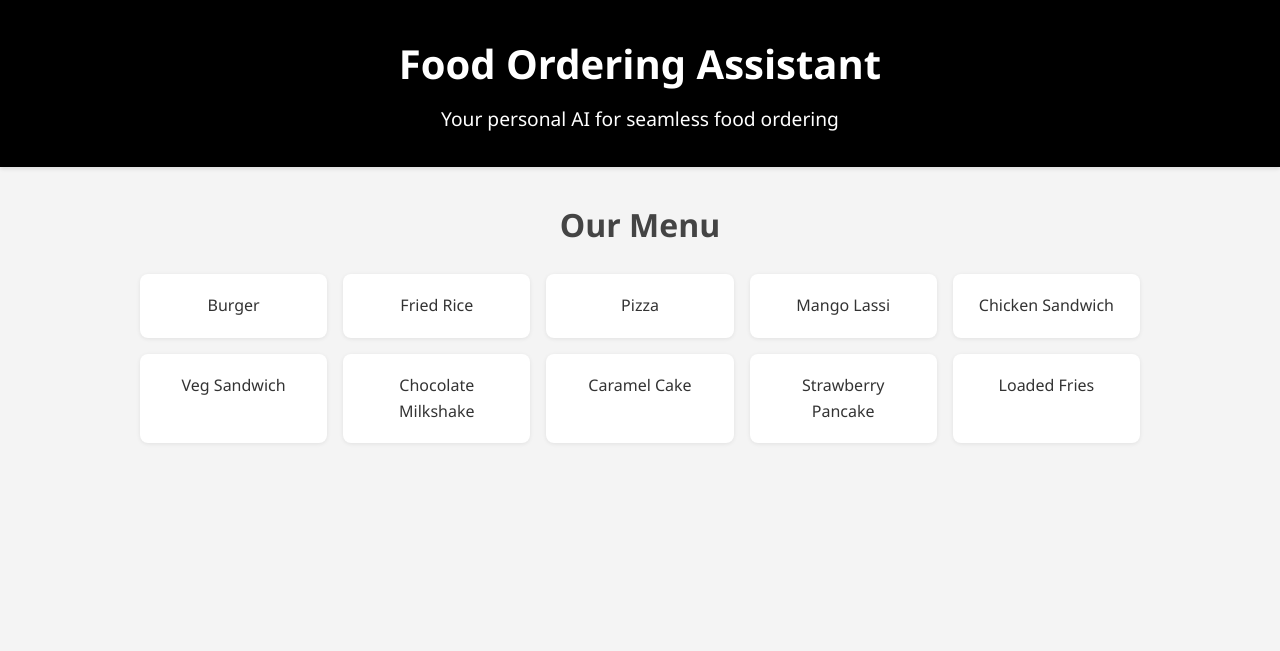
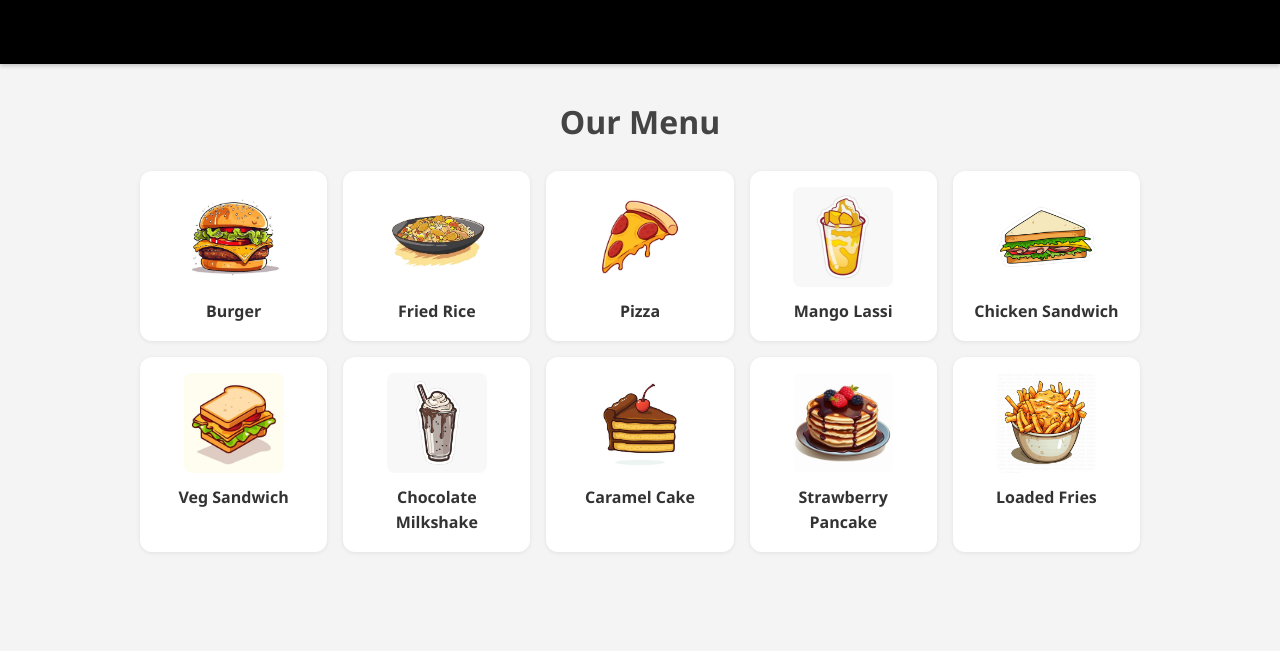
Before and after one commit to S1nen/Food-Chatbot, a plain HTML site: page frontend/index.html in a window 1280 px wide. Drawn offline with nearby package versions, Linux system fonts and the light colour scheme.

Commit message:
edited frontend

```diff
--- a/frontend/index.html
+++ b/frontend/index.html
@@ -4,37 +4,101 @@
   <meta charset="UTF-8" />
   <meta name="viewport" content="width=device-width, initial-scale=1.0" />
   <title>Foodbot</title>
+
+  <!-- External stylesheet -->
   <link rel="stylesheet" href="style.css" />
 
   <!-- Dialogflow Messenger bootstrap -->
   <script src="https://www.gstatic.com/dialogflow-console/fast/messenger/bootstrap.js?v=1" defer></script>
 </head>
 <body>
+  <!-- ========= HEADER ========= -->
   <header>
-    <h1>Food Ordering Assistant</h1>
-    <p>Your personal AI for seamless food ordering</p>
+<!--    <h1>Foodbot</h1>-->
+<!--    <p>Your personal AI for seamless food ordering</p>-->
   </header>
 
-   <main class="container">
-    <!-- Menu Section -->
+  <!-- ========= MAIN ========= -->
+  <main class="container">
     <section class="menu">
       <h2 class="section-title">Our Menu</h2>
+
+      <!-- ------- MENU GRID ------- -->
       <div class="menu-grid">
-        <div class="menu-item">Burger</div>
-        <div class="menu-item">Fried Rice</div>
-        <div class="menu-item">Pizza</div>
-        <div class="menu-item">Mango Lassi</div>
-        <div class="menu-item">Chicken Sandwich</div>
-        <div class="menu-item">Veg Sandwich</div>
-        <div class="menu-item">Chocolate Milkshake</div>
-        <div class="menu-item">Caramel Cake</div>
-        <div class="menu-item">Strawberry Pancake</div>
-        <div class="menu-item">Loaded Fries</div>
+        <!-- Burger -->
+        <div class="menu-item">
+          <img src="burger.jpg"
+               alt="Burger">
+          <p>Burger</p>
+        </div>
+
+        <!-- Fried Rice -->
+        <div class="menu-item">
+          <img src="fried rice.jpg"
+               alt="Fried Rice">
+          <p>Fried Rice</p>
+        </div>
+
+        <!-- Pizza -->
+        <div class="menu-item">
+          <img src="pizza.jpg"
+               alt="Pizza">
+          <p>Pizza</p>
+        </div>
+
+        <!-- Mango Lassi -->
+        <div class="menu-item">
+          <img src="mango lassi.jpg"
+               alt="Mango Lassi">
+          <p>Mango Lassi</p>
+        </div>
+
+        <!-- Chicken Sandwich -->
+        <div class="menu-item">
+          <img src="chicken sandwich.jpg"
+               alt="Chicken Sandwich">
+          <p>Chicken Sandwich</p>
+        </div>
+
+        <!-- Veg Sandwich -->
+        <div class="menu-item">
+          <img src="veg sandwich.jpg"
+               alt="Veg Sandwich">
+          <p>Veg Sandwich</p>
+        </div>
+
+        <!-- Chocolate Milkshake -->
+        <div class="menu-item">
+          <img src="chocolate milkshake.jpg"
+               alt="Chocolate Milkshake">
+          <p>Chocolate Milkshake</p>
+        </div>
+
+        <!-- Caramel Cake -->
+        <div class="menu-item">
+          <img src="caramel cartoon.jpg"
+               alt="Caramel Cake">
+          <p>Caramel Cake</p>
+        </div>
+
+        <!-- Strawberry Pancake -->
+        <div class="menu-item">
+          <img src="strawberry pancake.jpg"
+               alt="Strawberry Pancake">
+          <p>Strawberry Pancake</p>
+        </div>
+
+        <!-- Loaded Fries -->
+        <div class="menu-item">
+          <img src="loaded fries.jpg"
+               alt="Loaded Fries">
+          <p>Loaded Fries</p>
+        </div>
       </div>
     </section>
   </main>
 
-  <!-- Chatbot widget -->
+  <!-- ========= DIALOGFLOW MESSENGER ========= -->
   <df-messenger
     intent="WELCOME"
     chat-title="chatbot"
--- a/frontend/style.css
+++ b/frontend/style.css
@@ -1,4 +1,4 @@
-/* Reset & Base Styles */
+/* ---------- RESET & BASE ---------- */
 * {
   margin: 0;
   padding: 0;
@@ -15,13 +15,14 @@ body {
   flex-direction: column;
 }
 
-/* Header Styling */
+/* ---------- HEADER ---------- */
 header {
-  background-color: black;
+  background-color: #000;
   color: #fff;
   padding: 2rem 1rem;
   text-align: center;
-  box-shadow: 0 2px 4px rgba(0, 0, 0, 0.1);
+  box-shadow: 0 2px 4px rgba(0, 0, 0, 0.2);
+  animation: fadeIn 0.8s ease-in;
 }
 
 header h1 {
@@ -33,20 +34,21 @@ header p {
   font-size: 1.2rem;
 }
 
-/* Container Section */
+/* ---------- MAIN CONTAINER ---------- */
 .container {
-  padding: 2rem 1rem 6rem; /* extra bottom padding to avoid chatbot overlap */
+  padding: 2rem 1rem 6rem;   /* bottom padding to keep chatbot off content */
 }
 
-/* Section Title */
+/* ---------- SECTION TITLE ---------- */
 .section-title {
   text-align: center;
   font-size: 2rem;
   margin-bottom: 1.5rem;
   color: #444;
+  animation: fadeIn 0.8s ease-in;
 }
 
-/* Menu Grid */
+/* ---------- MENU GRID ---------- */
 .menu-grid {
   display: grid;
   grid-template-columns: repeat(auto-fill, minmax(160px, 1fr));
@@ -57,37 +59,51 @@ header p {
 
 .menu-item {
   background: #fff;
-  border-radius: 8px;
-  padding: 1.2rem;
+  border-radius: 12px;
+  padding: 1rem;
   text-align: center;
   box-shadow: 0 1px 4px rgba(0, 0, 0, 0.08);
   transition: transform 0.2s, box-shadow 0.2s;
   cursor: pointer;
+  display: flex;
+  flex-direction: column;
+  align-items: center;
+  animation: fadeIn 0.8s ease-in;
+}
+
+.menu-item img {
+  width: 100px;
+  height: 100px;
+  object-fit: cover;
+  border-radius: 8px;
+  margin-bottom: 0.75rem;
+}
+
+.menu-item p {
+  font-size: 1rem;
+  font-weight: 600;
+  color: #333;
 }
 
 .menu-item:hover {
-  transform: translateY(-4px);
-  box-shadow: 0 4px 10px rgba(0, 0, 0, 0.15);
+  transform: translateY(-6px);
+  box-shadow: 0 4px 12px rgba(0, 0, 0, 0.15);
 }
 
-/* Dialogflow Messenger Styles */
+/* ---------- DIALOGFLOW MESSENGER ---------- */
 df-messenger {
   position: fixed;
   bottom: 16px;
   right: 16px;
   z-index: 999;
-
-  --df-messenger-button-titlebar-color: black;      /* background behind icon */
-  --df-messenger-chat-bubble-background: black;     /* redundant, but safe */
-  --df-messenger-chat-bubble-icon-size: 36px;       /* icon size */
-  --df-messenger-chat-bubble-size: 64px;            /* circle size */
-}
-
-/* Fade‑in animation */
-header, .menu, df-messenger {
+  --df-messenger-button-titlebar-color: #000;   /* icon circle bg */
+  --df-messenger-chat-bubble-background: #000;  /* chat bubble bg */
+  --df-messenger-chat-bubble-icon-size: 36px;
+  --df-messenger-chat-bubble-size: 64px;
   animation: fadeIn 0.8s ease-in;
 }
 
+/* ---------- FADE-IN KEYFRAMES ---------- */
 @keyframes fadeIn {
   from { opacity: 0; transform: translateY(-10px); }
   to   { opacity: 1; transform: translateY(0); }
```
Also changed, not shown: frontend/burger.jpg (added), frontend/caramel cartoon.jpg (added), frontend/chicken sandwich.jpg (added), frontend/chocolate milkshake.jpg (added), frontend/fried rice.jpg (added), frontend/loaded fries.jpg (added), frontend/mango lassi.jpg (added), frontend/pizza.jpg (added), frontend/strawberry pancake.jpg (added), frontend/veg sandwich.jpg (added).
